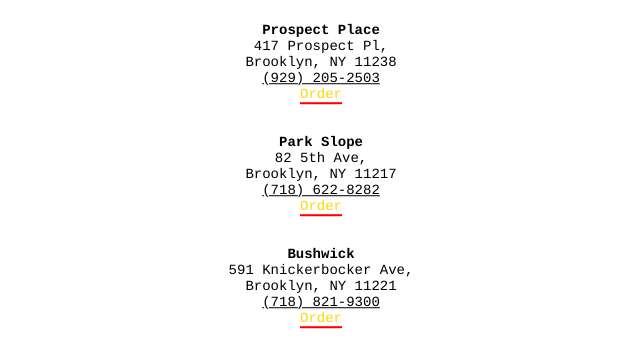
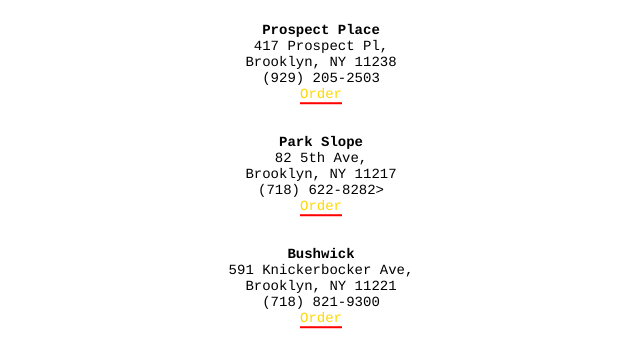
Before and after one commit to reed-hollett/nmt, a plain HTML site: page index.html in a window 1280 px wide. Shown: the part 370-730 px from the top of the page, 319-959 px from the left. Drawn offline with Linux system fonts and the light colour scheme.

Commit message:
Update index.html

```diff
--- a/index.html
+++ b/index.html
@@ -17,19 +17,19 @@
            <br/><br/>
             <b>Prospect Place</b><br/>
             417 Prospect Pl, <br/> Brooklyn, NY 11238<br/>
-            <a href="tel:+19292052503" style="color: black;">(929) 205-2503</a><br/>
+            <a href="tel:+19292052503" style="color: black; text-decoration: none;">(929) 205-2503</a><br/>
             <a href="https://food.google.com/chooseprovider?restaurantId=/g/11b70dr4z6&g2lbs=ANTchaPsKfBTIvBmy-hlK7ZY1HcYYLfQWTD0TyHnYE-lwqOs0Al3bN-R_g9tAyV1NZOOV-RKTxlvaIfLPnRprgtRz--moMhiortqyfc_p2tUDTpzAI2OheoOj3sCyEzYb45o-kNhNt9KIo2T4pL0qNns0AQJFCq0jg%3D%3D&hl=en-US&gl=us&ssta=1&fo_m=MfohQo559jFvMUOzJVpjPL1YMfZ3bInYwBDuMfaXTPp5KXh-&gei=c886ZaKrJ6Gg5NoPv-uX6Ag&ei=c886ZaKrJ6Gg5NoPv-uX6Ag&fo_s=OA&opi=89978449&sei=CcvbrNKcX7eNEakFRXD86egN&utm_campaign&utm_source=search" target="_blank" class="mexican-link">Order</a>
             <br/><br/><br/>
 
            <b>Park Slope</b><br/>
             82 5th Ave, <br/> Brooklyn, NY 11217<br/>
-            <a href="tel:+1718622828" style="color: black;">(718) 622-8282</a><br/>
+            <a href="tel:+1718622828" style="color: black; text-decoration: none;">(718) 622-8282</a>><br/>
             <a href="https://food.google.com/chooseprovider?restaurantId=/g/11c30xvqly&g2lbs=ANTchaMbRKtZW7GTz4QRldu5GuF6XqbIn8_Bi05sAmMruzTR-HctHkhbKuRIv2jyR6794YHJzt5zlhsk_s7jRna7RtiXHZs79WMJ-xtPMM7dj95KZ7cBWUgH28DCxYPrbb0j6Kmwal3QhlUecZmzDR9Pz8RlNLfMqA%3D%3D&hl=en-US&gl=us&ssta=1&fo_m=MfohQo559jFvMUOzJVpjPL1YMfZ3bInYwBDuMfaXTPp5KXh-&gei=l886ZcvFFI2e5NoPoISd2A8&ei=l886ZcvFFI2e5NoPoISd2A8&fo_s=OA&opi=89978449&orderType=2&sei=CcnrkgVgJfS5Eb1EWyPBd_Df&utm_campaign&utm_source=search" target="_blank" class="mexican-link">Order</a>
             <br/><br/><br/>
 
             <b>Bushwick</b><br/>
             591 Knickerbocker Ave, <br/> Brooklyn, NY 11221<br/>
-            <a href="tel:+17188219300" style="color: black;">(718) 821-9300</a><br/>
+            <a href="tel:+17188219300" style="color: black; text-decoration: none;">(718) 821-9300</a><br/>
             <a href="https://food.google.com/chooseprovider?restaurantId=/g/11grpr392h&g2lbs=ANTchaMiMGhT3SygATjuopGiOtIEZlLsnCs4lPlr_uELQYljcR8J5oW-UMXnsPPGqbsDWEK-Efs4qmF8D_h_U04_zdNQ6X1sl6CmN-wrJN74FWsqhYxW4BfSLaPNfwJogFYl-R8bwIDi7ycwnGakclhqJve1BwuOzw%3D%3D&hl=en-US&gl=us&ssta=1&fo_m=MfohQo559jFvMUOzJVpjPL1YMfZ3bInYwBDuMfaXTPp5KXh-&gei=w7E6Ze_wO4io5NoP47ai8Ak&ei=w7E6Ze_wO4io5NoP47ai8Ak&fo_s=OA&opi=89978449&sei=CXzPtBNISwO1EeK6N_HLz2qt&utm_campaign&utm_source=search" target="_blank" class="mexican-link">Order</a>
 
     </div>
```
